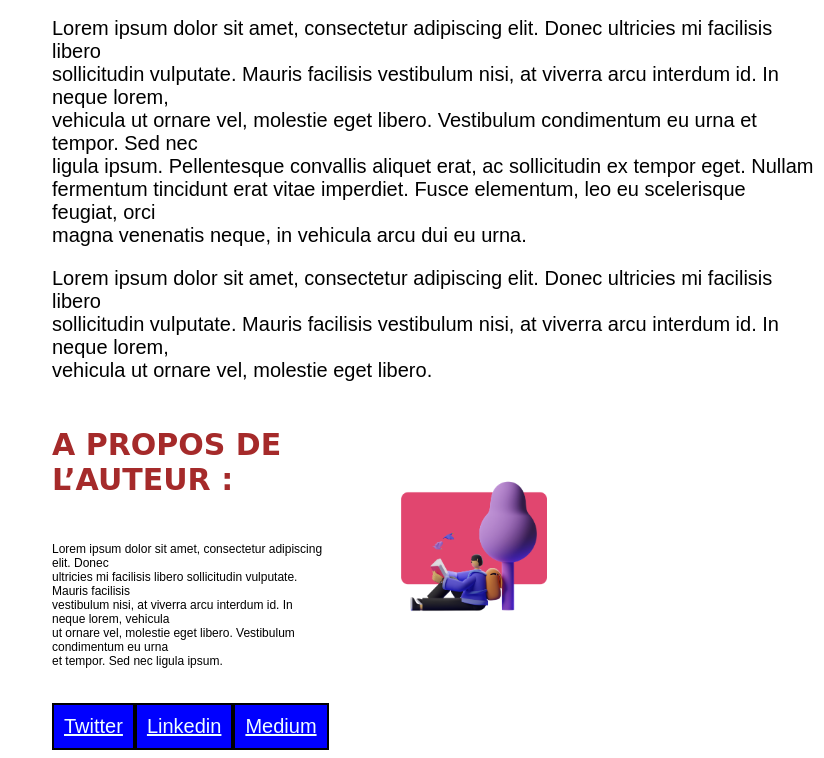
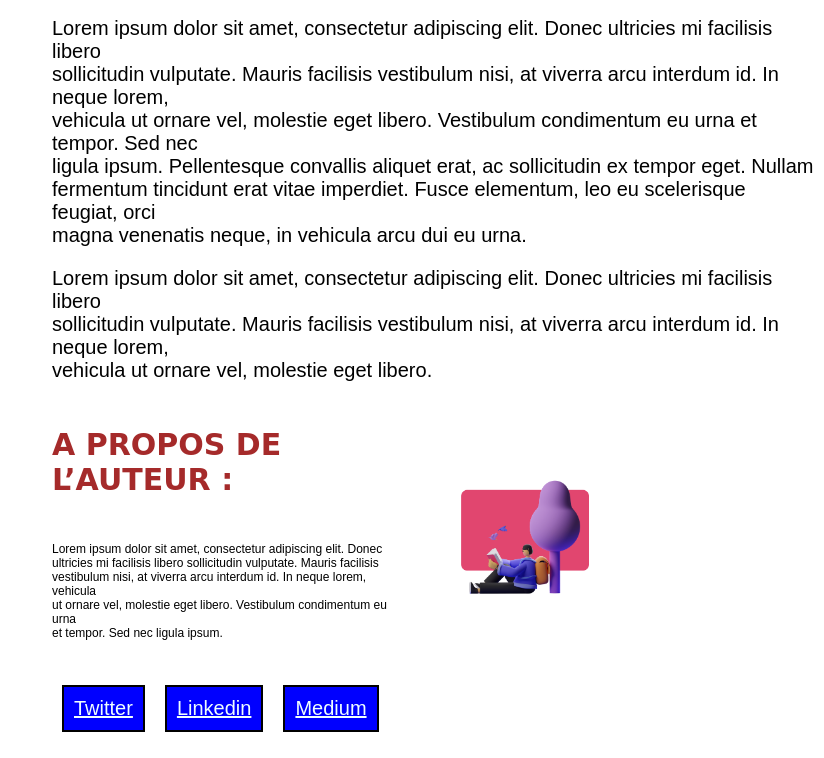
Before and after one commit to Memory77/SquedrongBlog, a plain HTML site: page article.html in a window 1280 px wide. Shown: the part 2649-3407 px from the top of the page, without its empty margins (456-1280 px from the left). Drawn offline with Linux system fonts and the light colour scheme.

Commit message:
correction indentation

```diff
--- a/article.html
+++ b/article.html
@@ -4,7 +4,7 @@
     <meta charset="UTF-8">
     <meta http-equiv="X-UA-Compatible" content="IE=edge">
     <meta name="viewport" content="width=device-width, initial-scale=1.0">
-    <title>post</title>
+    <title>Article</title>
     <link rel="stylesheet" href="style.css">
 </head>
 <body>
@@ -82,7 +82,6 @@
             sollicitudin vulputate. Mauris facilisis vestibulum nisi, at viverra arcu interdum id. In neque lorem, <br>
             vehicula ut ornare vel, molestie eget libero.</p>
 
-
         <div id="auteur">
             <div id="propos de l'auteur">
                 <h1>A propos de l’auteur :</h1>
@@ -92,10 +91,9 @@
                     ut ornare vel, molestie eget libero. Vestibulum condimentum eu urna <br>
                     et tempor. Sed nec ligula ipsum.</p><br>
                     <div id="social-media">
-                                    <a href="">Twitter</a>
-                                    <a href="">Linkedin</a>
-                                    <a href="">Medium</a>
-
+                        <a href="https://twitter.com/?lang=fr" target="_blank">Twitter</a>
+                        <a href="https://www.linkedin.com" target="_blank">Linkedin</a>
+                        <a href="https://google.com" target="_blank">Medium</a>
                     </div>
             </div>
             <div id="image">
--- a/style.css
+++ b/style.css
@@ -9,10 +9,10 @@
 }
 
 #auteur{
-display: flex;
-flex-direction: row;
-justify-content: space-between;
-margin: auto;
+    display: flex;
+    flex-direction: row;
+    justify-content: space-between;
+    margin: auto;
 }
 
 
@@ -36,12 +36,14 @@
     font-size: 12px;
 }
 
-a{
+#article a{
     border: 2px solid black;
     padding: 10px;
     background-color: blue;
     color: azure;
+    margin: 10px;
 }
+
 #social-media{
     display: flex;
 }
```
Lines whose indentation alone changed are shown as unchanged.
